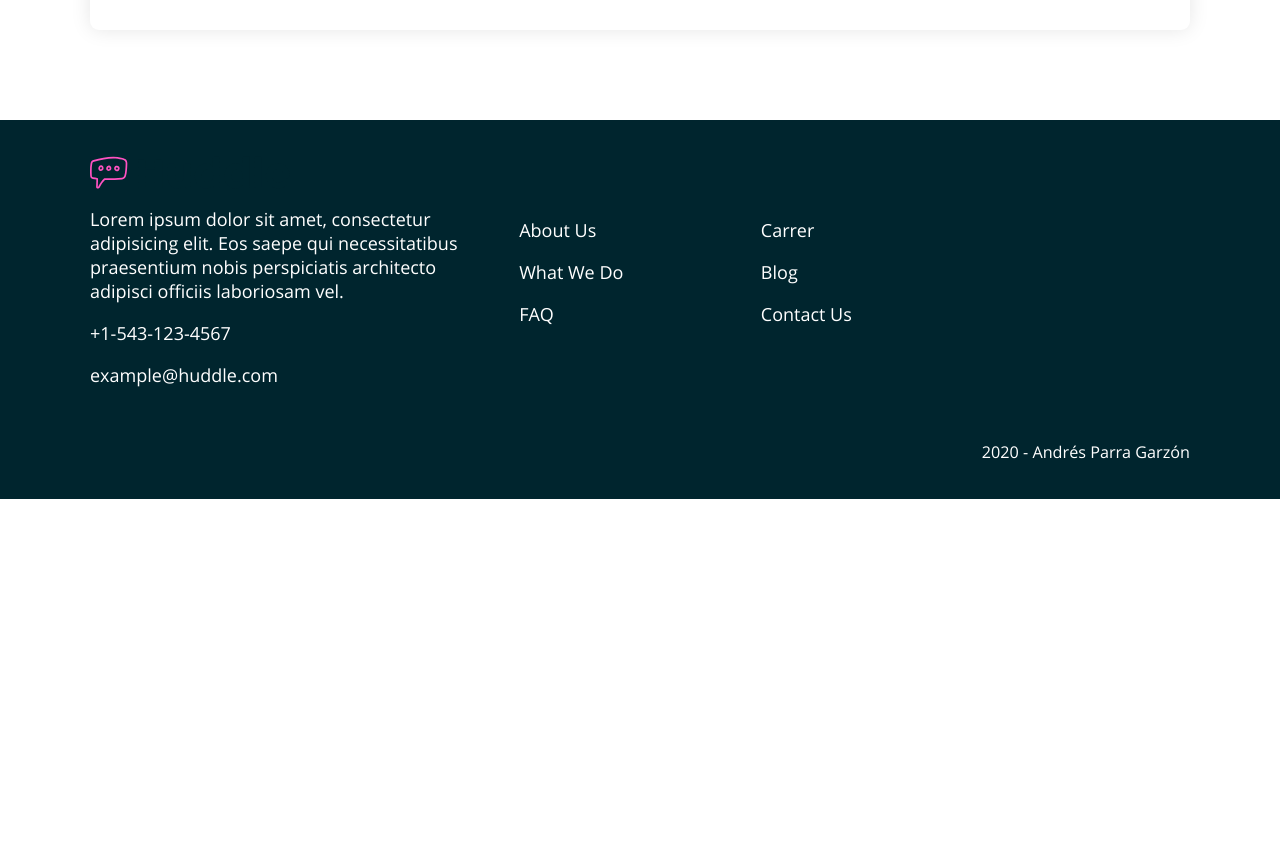
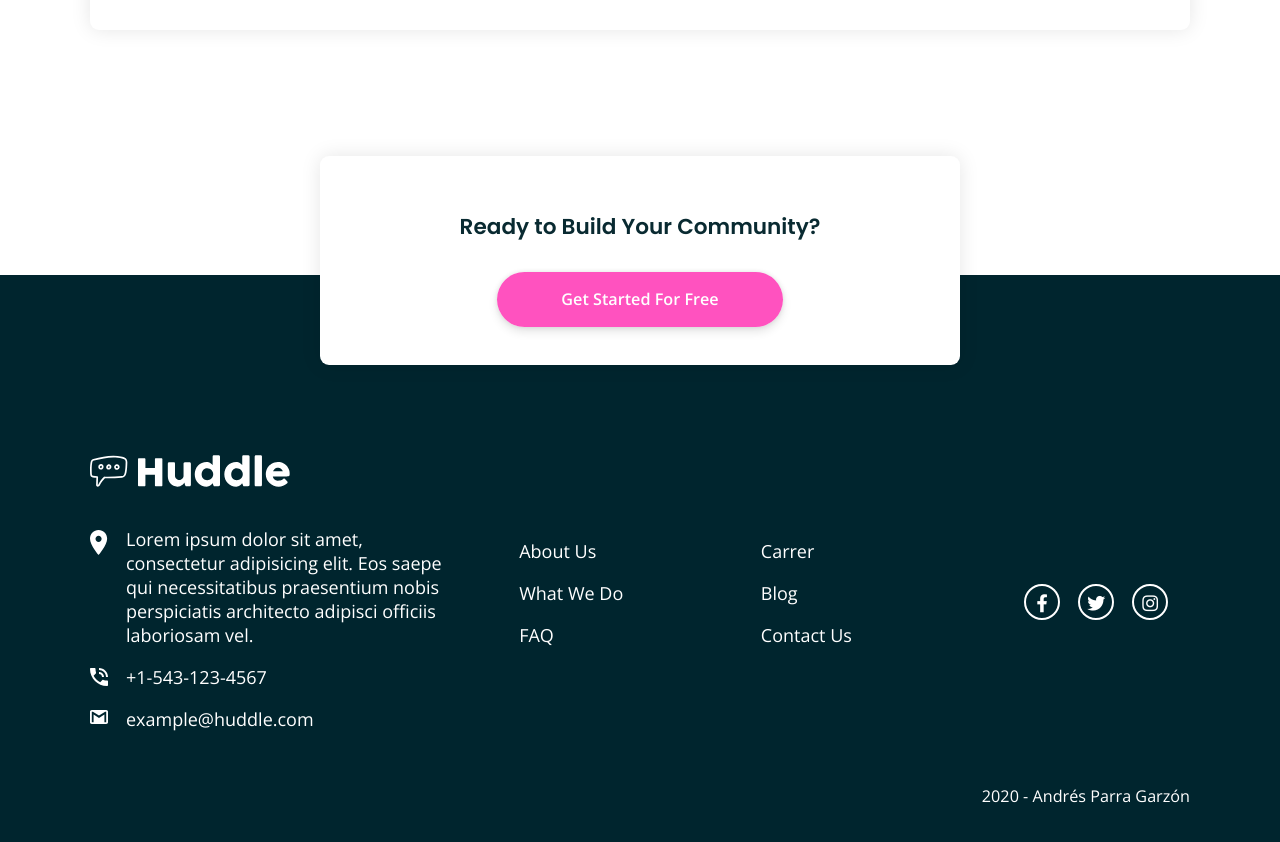
Before and after one commit to AndresParraGO/huddle-landing-page, a plain HTML site: page index.html in a window 1280 px wide. Shown: the part 1820-2662 px from the top of the page. Before the commit the page ends 2319 px from the top, so only its background shows below. Drawn offline with nearby package versions, Linux system fonts and the light colour scheme.

Commit message:
Add icons and card started

```diff
--- a/css/styles.css
+++ b/css/styles.css
@@ -1,17 +1,3 @@
-
-
-@font-face {
-  font-family: 'Poppins';
-  src: url(../fonts/Poppins-SemiBold.ttf);
-}
-@font-face {
-  font-family: 'OpenSans';
-  src: url(../fonts/OpenSans-Regular.ttf);
-}
-@font-face {
-  font-family: 'OpenSansBold';
-  src: url(../fonts/OpenSans-SemiBold.ttf);
-}
 
 
 :root {
@@ -38,7 +24,8 @@
 
 body {
   font-size: var(--fontSize);
-  font-family: 'OpenSans', Verdana, sans-serif;
+  font-family: 'Open Sans', Verdana, sans-serif;
+  color: var(--textColor);
 }
 
 h1,h2,h3,h4,h5,h6 {
@@ -135,6 +122,8 @@ img {
 
 .main {
   padding: 3em 0;
+
+  margin-bottom: 10em;
 }
 
 .card {
@@ -156,12 +145,37 @@ img {
 
 
 
+/* CARD STARTED */
+
+.card-started{
+  display: block;
+  margin: -5em auto;
+  padding: 3em 0;
+  background-color: #fff;
+
+  position: relative;
+}
+
+.card-started-title {
+  margin-bottom: 2em;
+  font-size: 1.2em;
+}
+
+.card-started .btn {
+  background-color: var(--primaryColor);
+  padding: 1em 4em;
+  font-size: .9em;
+  color: var(--textColorAlt);
+}
+
+
+
 
 /* FOOTER */
 
 .footer {
   background-color: var(--veryDarkCyan);
-  padding:2em 0;
+  padding:10em 0 2em 0;
   color: var(--textColorAlt);
 }
 
@@ -171,12 +185,52 @@ img {
 
 .footer__contact img {
   width: 200px;
-  margin-bottom: 1em;
+  margin-bottom: 2.2em;
 }
 
 .footer__contact p {
   margin-bottom: 1em;
 }
+
+.footer__contact--location,
+.footer__contact--phone,
+.footer__contact--email {
+  position: relative;
+  padding-left: 2em;
+}
+
+.footer__contact--location::before,
+.footer__contact--phone::before,
+.footer__contact--email::before  {
+  content: "";
+  position: absolute;
+  top: .2em;
+  left: 0;
+  width: 1em;
+  height: 2em;
+  background-repeat: no-repeat;
+  background-size: 100%;
+  /*border: 1px solid red;*/
+}
+
+.footer__contact--location::before {
+  background-image: url(../images/icon-location.svg);
+}
+
+
+
+.footer__contact--phone::before {
+  background-image: url(../images/icon-phone.svg);
+}
+
+
+.footer__contact--email::before {
+  background-image: url(../images/icon-email.svg);
+}
+
+
+
+
 
 
 .footer a {
@@ -186,6 +240,22 @@ img {
   margin-bottom: 1em;
 }
 
+.footer__social {
+  display: flex;
+  justify-content: center;
+}
+
+.footer__social a {
+  margin: 0 .5em;
+  border: 2px solid white;
+  border-radius: 50%;
+  width: 2em;
+  height: 2em;
+  text-align: center;
+  line-height: calc(2em - 2px);
+  display: block;
+}
+
 .footer__copy {
   text-align: center;
 }
@@ -193,6 +263,12 @@ img {
 
 
 @media screen and (min-width: 960px) {
+
+  /* TOP */
+
+  .top {
+    background-image: url(../images/bg-hero-desktop.svg);
+  }
 
   /* HEADER */
 
@@ -212,6 +288,12 @@ img {
 
   .banner__text {
     text-align: left;
+  }
+
+  /* MAIN */
+
+  .main {
+    margin-bottom: 7em;
   }
 
 
@@ -236,6 +318,13 @@ img {
     color: var(--secondTextColor);
   }
 
+  /* CARD STARTED */
+
+  .card-started {
+    max-width: 50%;
+    display: block;
+  }
+
 
   /* FOOTER */
 
--- a/index.html
+++ b/index.html
@@ -3,8 +3,11 @@
 <head>
 	<meta name="viewport" content="width=device-width, user-scalable=no, initial-scale=1.0, maximum-scale=1.0, minimum-scale=1.0">
 	<meta charset="UTF-8">
-	<title>Hundle Landing Page</title>
+	<title>Huddle Landing Page</title>
+  <link href="https://fonts.googleapis.com/css2?family=Open+Sans:wght@400;600&family=Poppins:wght@600&display=swap" rel="stylesheet">
+  <link rel="stylesheet" href="https://use.fontawesome.com/releases/v5.14.0/css/all.css" integrity="sha384-HzLeBuhoNPvSl5KYnjx0BT+WB0QEEqLprO+NBkkk5gbc67FTaL7XIGa2w1L0Xbgc" crossorigin="anonymous">
 	<link rel="stylesheet" href="css/styles.css">
+  <link rel="shorcut icon" href="images/favicon-32x32.png">
 </head>
 <body>
 
@@ -54,14 +57,19 @@
      </article>
     </main>
 
+    <article class="container card card-started">
+      <h4 class="card-started-title">Ready to Build Your Community?</h4>
+      <a href="#" class="btn">Get Started For Free</a>
+    </article>
+
     <footer class="footer">
       <div class="container">
         <div class="footer-grid">
           <article class="footer__contact">
-            <img src="images/logo.svg" alt="Huddle Logo">
-            <p>Lorem ipsum dolor sit amet, consectetur adipisicing elit. Eos saepe qui necessitatibus praesentium nobis perspiciatis architecto adipisci officiis laboriosam vel.</p>
-            <p>+1-543-123-4567</p>
-            <p>example@huddle.com</p>
+            <img src="images/logo-white.svg" alt="Huddle Logo">
+            <p class="footer__contact--location">Lorem ipsum dolor sit amet, consectetur adipisicing elit. Eos saepe qui necessitatibus praesentium nobis perspiciatis architecto adipisci officiis laboriosam vel.</p>
+            <p class="footer__contact--phone">+1-543-123-4567</p>
+            <p class="footer__contact--email">example@huddle.com</p>
           </article>
 
           <article>
@@ -81,9 +89,9 @@
           </article>
 
           <article class="footer__social">
-            <a href="#"><img src="" alt=""></a>
-            <a href="#"><img src="" alt=""></a>
-            <a href="#"><img src="" alt=""></a>
+            <a href="#"><span class="fab fa-facebook-f"></span></a>
+            <a href="#"><span class="fab fa-twitter"></span></a>
+            <a href="#"><span class="fab fa-instagram"></span></a>
           </article>
         </div>
 
```
Also changed, not shown: fonts/OpenSans-Regular.ttf (deleted), fonts/OpenSans-SemiBold.ttf (deleted), fonts/Poppins-SemiBold.ttf (deleted), images/logo-white.svg (added).
